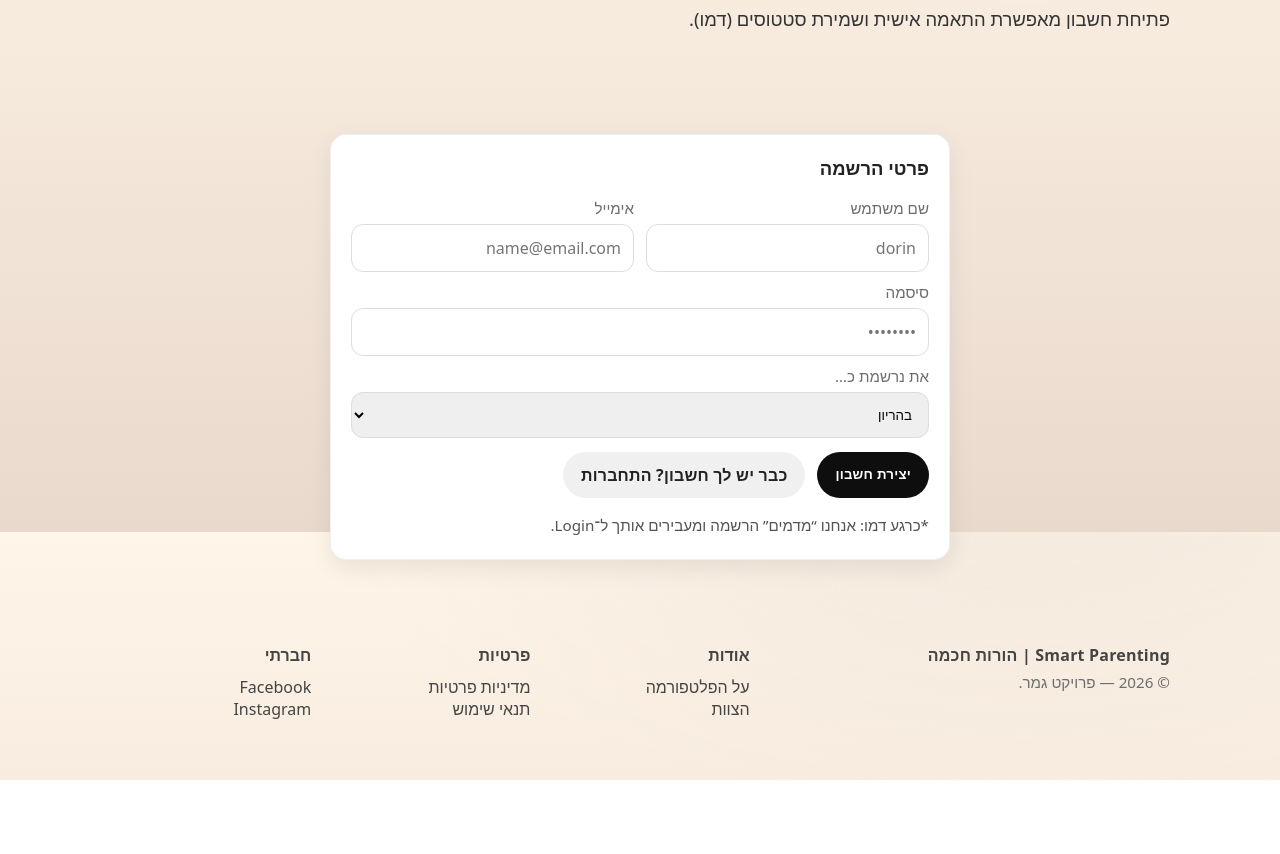
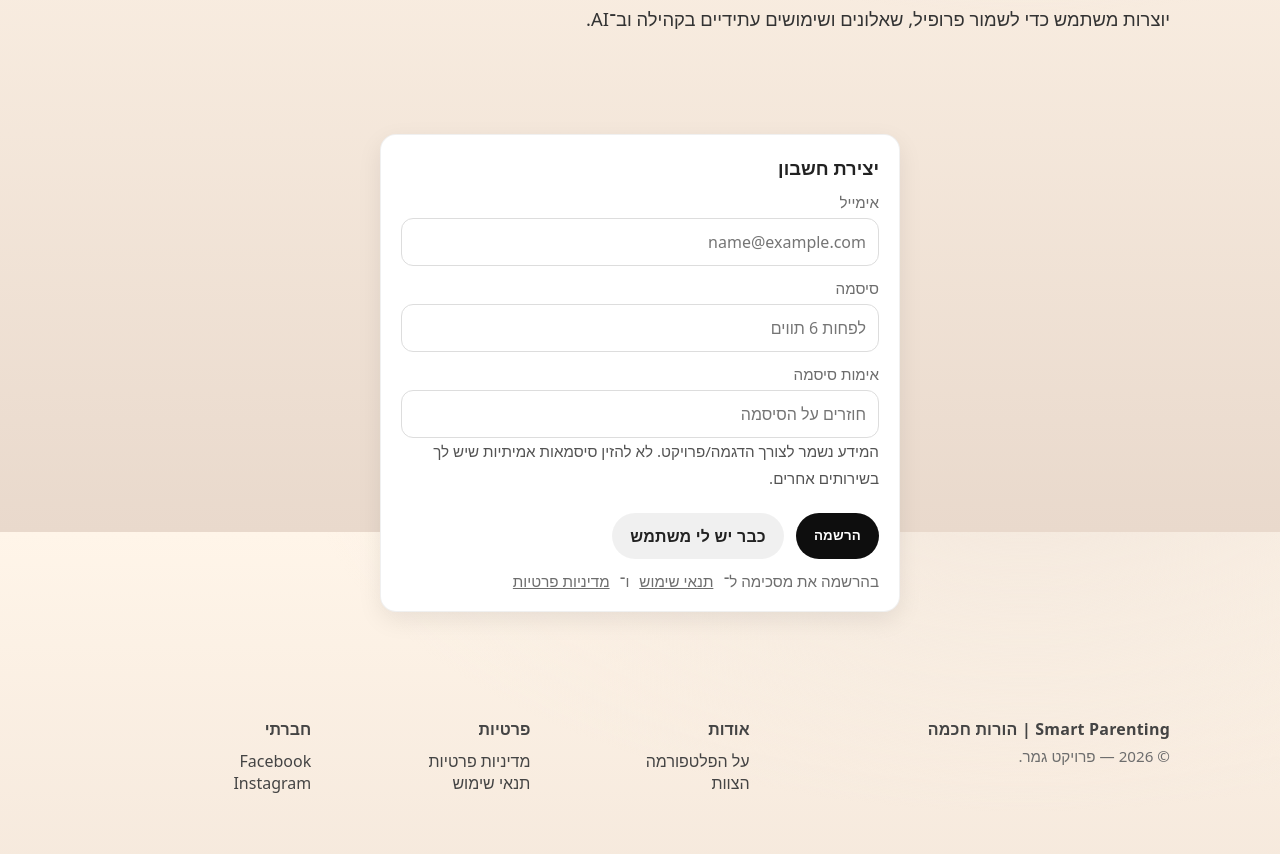
Before and after one commit to dorinasraf44-star/smart-parenting, a website: page register.html in a window 1280 px wide. Shown: the part 268-1122 px from the top of the page. Before the commit the page ends 1048 px from the top, so only its background shows below. Drawn offline with Linux system fonts and the light colour scheme.

Commit message:
register.html

```diff
--- a/register.html
+++ b/register.html
@@ -4,12 +4,45 @@
   <meta charset="UTF-8" />
   <meta name="viewport" content="width=device-width, initial-scale=1" />
   <title>הרשמה | Smart Parenting</title>
+  <meta name="description" content="הרשמה ל-Smart Parenting | הורות חכמה" />
   <link rel="stylesheet" href="style.css" />
-  <meta name="description" content="הרשמה למערכת Smart Parenting.">
+
+  <style>
+    /* תוספת קטנה רק לעמודי auth (עדין באותו קו עיצובי) */
+    .auth-wrap { padding: 48px 0 70px; }
+    .auth-card { max-width: 520px; margin-inline: auto; }
+    .field { margin-top: 12px; }
+    .field label { display:block; margin: 0 0 6px; }
+    .input {
+      width: 100%;
+      padding: 12px 14px;
+      border: 1px solid rgba(0,0,0,.12);
+      border-radius: 12px;
+      outline: none;
+      background: #fff;
+      font-size: 1rem;
+    }
+    .input:focus { box-shadow: 0 0 0 4px rgba(0,0,0,.06); }
+    .note { margin-top: 10px; }
+    .msg {
+      margin-top: 14px;
+      padding: 12px 14px;
+      border-radius: 12px;
+      display: none;
+      border: 1px solid rgba(0,0,0,.08);
+      background: rgba(255,255,255,.75);
+    }
+    .msg.error { display:block; border-color: rgba(200,0,0,.25); }
+    .msg.ok { display:block; border-color: rgba(0,140,60,.25); }
+    .tiny-links { margin-top: 12px; display:flex; gap:10px; flex-wrap: wrap; }
+    .tiny-links a { text-decoration: underline; }
+  </style>
 </head>
+
 <body>
-  <header>
-    <div class="container nav">
+  <!-- Header -->
+  <header aria-label="סרגל עליון">
+    <div class="container nav" role="navigation" aria-label="ניווט ראשי">
       <div class="brand">הורות חכמה <small>| Smart Parenting</small></div>
       <nav class="menu">
         <a href="index.html">דף הבית</a>
@@ -25,54 +58,55 @@
   <main>
     <section class="hero">
       <div class="container">
-        <span class="eyebrow">יצירת חשבון</span>
+        <span class="eyebrow">ברוכה הבאה</span>
         <h1>הרשמה</h1>
-        <p class="lead">פתיחת חשבון מאפשרת התאמה אישית ושמירת סטטוסים (דמו).</p>
+        <p class="lead">יוצרות משתמש כדי לשמור פרופיל, שאלונים ושימושים עתידיים בקהילה וב־AI.</p>
       </div>
     </section>
 
-    <section class="section">
+    <section class="auth-wrap">
       <div class="container">
-        <div class="card" style="max-width:620px;margin-inline:auto">
-          <h3 style="margin-top:0">פרטי הרשמה</h3>
+        <div class="card auth-card">
+          <h3 style="margin-top:0">יצירת חשבון</h3>
 
-          <div class="features" style="grid-template-columns:1fr 1fr;gap:12px">
-            <div>
-              <label class="muted" for="username" style="display:block;margin:10px 0 6px">שם משתמש</label>
-              <input id="username" type="text" placeholder="dorin" autocomplete="username">
+          <form id="registerForm" autocomplete="on">
+            <div class="field">
+              <label for="email" class="muted">אימייל</label>
+              <input class="input" id="email" name="email" type="email" required placeholder="name@example.com" />
             </div>
 
-            <div>
-              <label class="muted" for="email" style="display:block;margin:10px 0 6px">אימייל</label>
-              <input id="email" type="email" placeholder="name@email.com" autocomplete="email">
+            <div class="field">
+              <label for="password" class="muted">סיסמה</label>
+              <input class="input" id="password" name="password" type="password" required minlength="6" placeholder="לפחות 6 תווים" />
             </div>
-          </div>
 
-          <label class="muted" for="password" style="display:block;margin:10px 0 6px">סיסמה</label>
-          <input id="password" type="password" placeholder="••••••••" autocomplete="new-password">
+            <div class="field">
+              <label for="password2" class="muted">אימות סיסמה</label>
+              <input class="input" id="password2" name="password2" type="password" required minlength="6" placeholder="חוזרים על הסיסמה" />
+            </div>
 
-          <label class="muted" for="type" style="display:block;margin:10px 0 6px">את נרשמת כ…</label>
-          <select id="type" style="width:100%;border:1px solid #ddd;border-radius:12px;padding:12px;font-family:inherit">
-            <option value="pregnant">בהריון</option>
-            <option value="parent">הורה לילד/ים</option>
-            <option value="both">גם וגם</option>
-          </select>
+            <p class="muted note">המידע נשמר לצורך הדגמה/פרויקט. לא להזין סיסמאות אמיתיות שיש לך בשירותים אחרים.</p>
 
-          <div class="btn-row" style="margin-top:14px">
-            <button class="btn btn-primary" type="button" onclick="signup()">יצירת חשבון</button>
-            <a class="btn btn-ghost" href="login.html">כבר יש לך חשבון? התחברות</a>
-          </div>
+            <div class="msg" id="msg"></div>
 
-          <div class="answer-box" id="msg" style="display:none;margin-top:12px"></div>
+            <div class="btn-row">
+              <button class="btn btn-primary" type="submit" id="submitBtn">הרשמה</button>
+              <a class="btn btn-ghost" href="login.html">כבר יש לי משתמש</a>
+            </div>
 
-          <p class="muted" style="margin-top:14px">
-            *כרגע דמו: אנחנו “מדמים” הרשמה ומעבירים אותך ל־Login.
-          </p>
+            <div class="tiny-links muted">
+              <span>בהרשמה את מסכימה ל־</span>
+              <a href="terms.html">תנאי שימוש</a>
+              <span>ו־</span>
+              <a href="privacy.html">מדיניות פרטיות</a>
+            </div>
+          </form>
         </div>
       </div>
     </section>
   </main>
 
+  <!-- Footer -->
   <footer>
     <div class="container foot-grid">
       <div class="foot">
@@ -86,23 +120,64 @@
   </footer>
 
   <script>
-    function signup(){
-      const u = document.getElementById('username').value.trim();
-      const e = document.getElementById('email').value.trim();
-      const p = document.getElementById('password').value.trim();
-      const msg = document.getElementById('msg');
+    const form = document.getElementById("registerForm");
+    const msg = document.getElementById("msg");
+    const btn = document.getElementById("submitBtn");
 
-      if(!u || !e || !p){
-        msg.style.display = 'block';
-        msg.textContent = 'נא למלא שם משתמש, אימייל וסיסמה.';
+    function setMsg(type, text){
+      msg.className = "msg " + (type || "");
+      msg.textContent = text || "";
+      msg.style.display = text ? "block" : "none";
+    }
+
+    form.addEventListener("submit", async (e) => {
+      e.preventDefault();
+      setMsg("", "");
+
+      const email = (document.getElementById("email").value || "").trim();
+      const password = document.getElementById("password").value || "";
+      const password2 = document.getElementById("password2").value || "";
+
+      if (password.length < 6){
+        setMsg("error", "הסיסמה חייבת להיות לפחות 6 תווים.");
+        return;
+      }
+      if (password !== password2){
+        setMsg("error", "הסיסמאות לא תואמות. נסי שוב.");
         return;
       }
 
-      msg.style.display = 'block';
-      msg.textContent = 'נרשמת בהצלחה (דמו). מעבירים אותך להתחברות…';
+      btn.disabled = true;
+      btn.textContent = "נרשמת…";
 
-      setTimeout(()=> window.location.href = 'login.html', 900);
-    }
+      try {
+        const res = await fetch("/.netlify/functions/signup", {
+          method: "POST",
+          headers: { "Content-Type": "application/json" },
+          body: JSON.stringify({ email, password })
+        });
+
+        const data = await res.json().catch(() => ({}));
+
+        if (!res.ok){
+          setMsg("error", data.error || "שגיאה בהרשמה. נסי שוב.");
+          btn.disabled = false;
+          btn.textContent = "הרשמה";
+          return;
+        }
+
+        // שמירת טוקן התחברות
+        localStorage.setItem("sp_token", data.token);
+
+        setMsg("ok", "נרשמת בהצלחה! מעבירה אותך לפרופיל…");
+        setTimeout(() => { window.location.href = "profile.html"; }, 600);
+
+      } catch (err) {
+        setMsg("error", "בעיה בתקשורת לשרת. בדקי את ה-Deploy ב-Netlify.");
+        btn.disabled = false;
+        btn.textContent = "הרשמה";
+      }
+    });
   </script>
 </body>
 </html>
```
